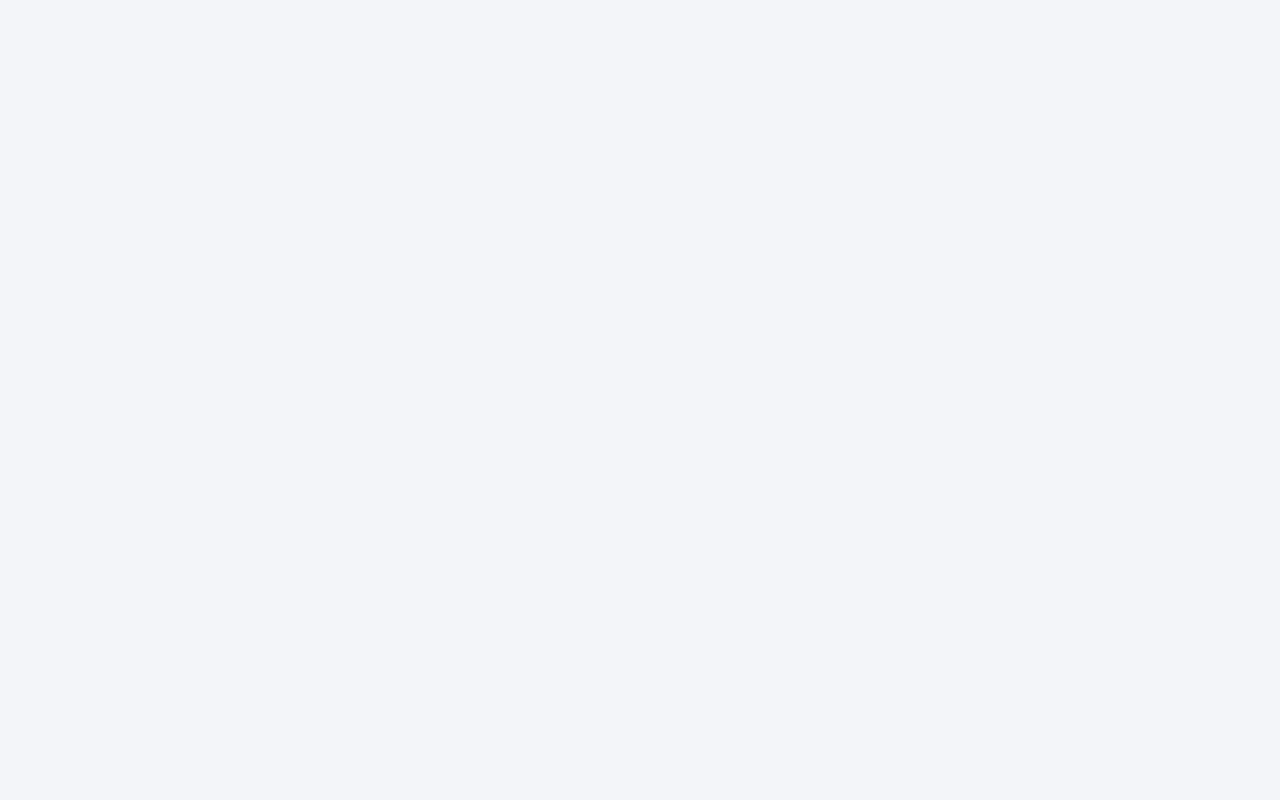
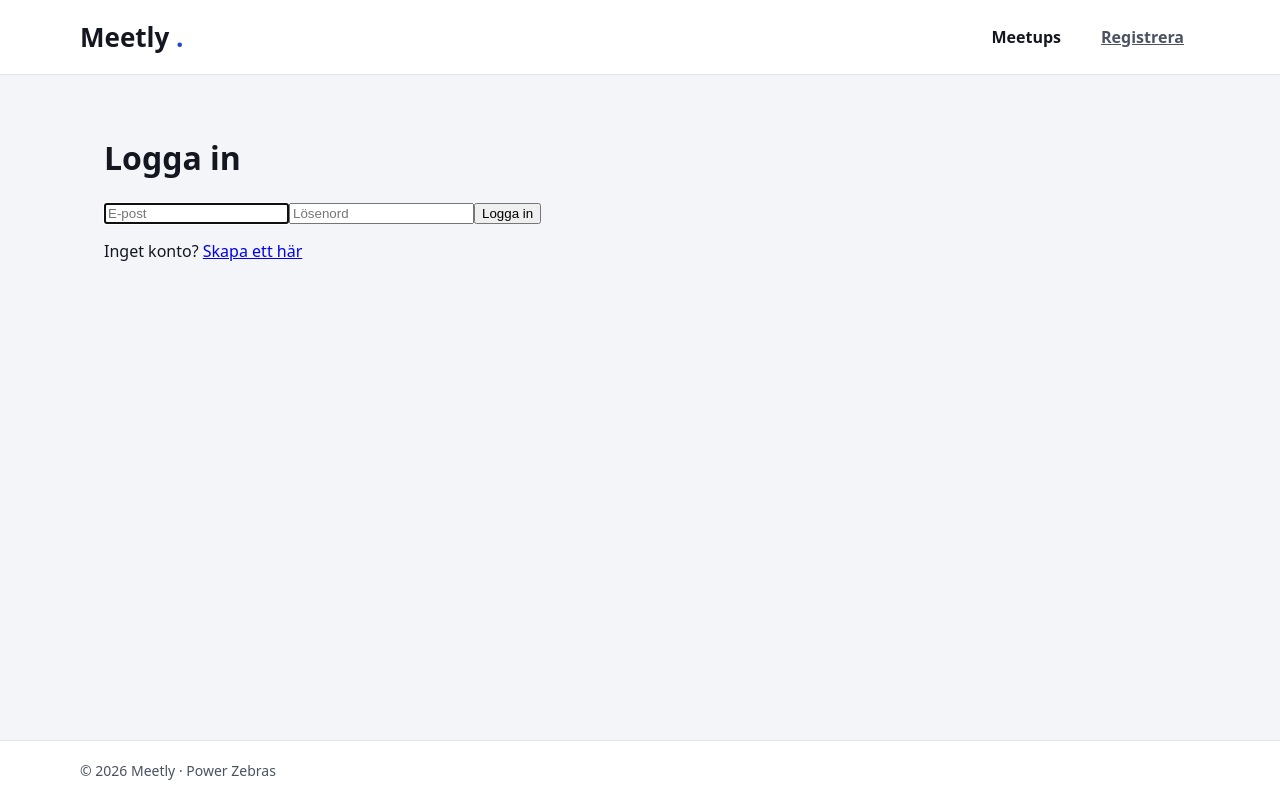
Before and after one commit to Pontusthoren-del/PowerZebraFrontend, a React (Vite) app in the folder Meetly.Frontend/: page /login in a window 1280 px wide. Before the commit this address had no page. Built offline with nearby package versions, Linux system fonts and the light colour scheme.

Commit message:
Lägg till login-formulär, modal och /login-sida

```diff
--- /dev/null
+++ b/Meetly.Frontend/src/components/LoginForm.tsx
@@ -0,0 +1,50 @@
+import { useState } from "react";
+import { useAppDispatch, useAppSelector } from "../store/hooks";
+import { loginUser } from "../store/authSlice";
+
+interface Props {
+    // Körs när inloggningen lyckas, t.ex. för att stänga en modal
+    onSuccess?: () => void;
+}
+
+export default function LoginForm({ onSuccess }: Props) {
+    const dispatch = useAppDispatch();
+    const { status, error } = useAppSelector((s) => s.auth);
+
+    const [email, setEmail] = useState("");
+    const [password, setPassword] = useState("");
+
+    const handleSubmit = async (e: React.SubmitEvent<HTMLFormElement>) => {
+        e.preventDefault();
+        // Väntar på svaret så vi vet om inloggningen lyckades
+        const result = await dispatch(loginUser({ email, password }));
+        if (loginUser.fulfilled.match(result)) onSuccess?.();
+    };
+
+    return (
+        <form className="auth-form" onSubmit={handleSubmit}>
+            <input
+                type="email"
+                placeholder="E-post"
+                autoComplete="email"
+                value={email}
+                onChange={(e) => setEmail(e.target.value)}
+                required
+                autoFocus
+            />
+            <input
+                type="password"
+                placeholder="Lösenord"
+                autoComplete="current-password"
+                value={password}
+                onChange={(e) => setPassword(e.target.value)}
+                required
+            />
+            {/* Felet kommer från Redux, t.ex. "Fel e-post eller lösenord." */}
+            {error && <p className="auth-error">{error}</p>}
+            <button type="submit" className="auth-button" disabled={status === "loading"}>
+                {status === "loading" ? "Loggar in..." : "Logga in"}
+            </button>
+        </form>
+    );
+}
--- /dev/null
+++ b/Meetly.Frontend/src/pages/Login.tsx
@@ -0,0 +1,20 @@
+import { Link, Navigate } from "react-router-dom";
+import { useAppSelector } from "../store/hooks";
+import LoginForm from "../components/LoginForm";
+
+export default function Login() {
+    const user = useAppSelector((s) => s.auth.user);
+
+    // Redan inloggad: skicka till startsidan
+    if (user) return <Navigate to="/" replace />;
+
+    return (
+        <div className="auth-page">
+            <h1>Logga in</h1>
+            <LoginForm />
+            <p>
+                Inget konto? <Link to="/register">Skapa ett här</Link>
+            </p>
+        </div>
+    );
+}
--- a/Meetly.Frontend/src/routes/AppRoutes.tsx
+++ b/Meetly.Frontend/src/routes/AppRoutes.tsx
@@ -3,6 +3,7 @@ import Home from "../pages/Home";
 import MeetupDetailsPage from "../pages/MeetupDetailsPage";
 import Layout from "../components/Layout";
 import Register from "../pages/Register";
+import Login from "../pages/Login";
 
 export default function AppRoutes() {
   return (
@@ -11,6 +12,7 @@ export default function AppRoutes() {
         <Route path="/" element={<Home />} />
         <Route path="meetups/:id" element={<MeetupDetailsPage />} />
         <Route path="register" element={<Register />} />
+        <Route path="login" element={<Login />} />
       </Route>
     </Routes>
   );
```
Also changed, not shown: Meetly.Frontend/src/components/Modal.tsx (added, +44 -0 lines).
